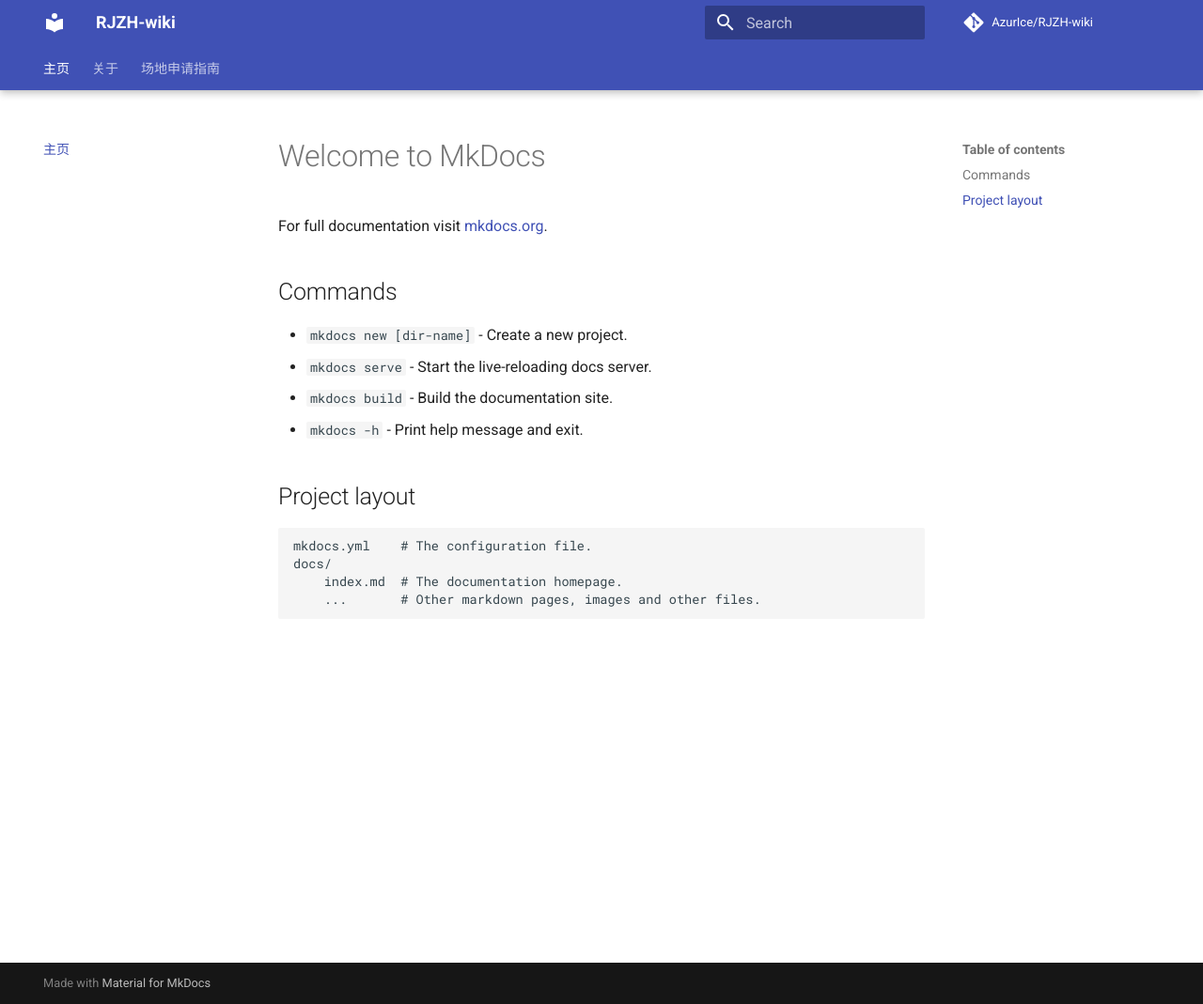
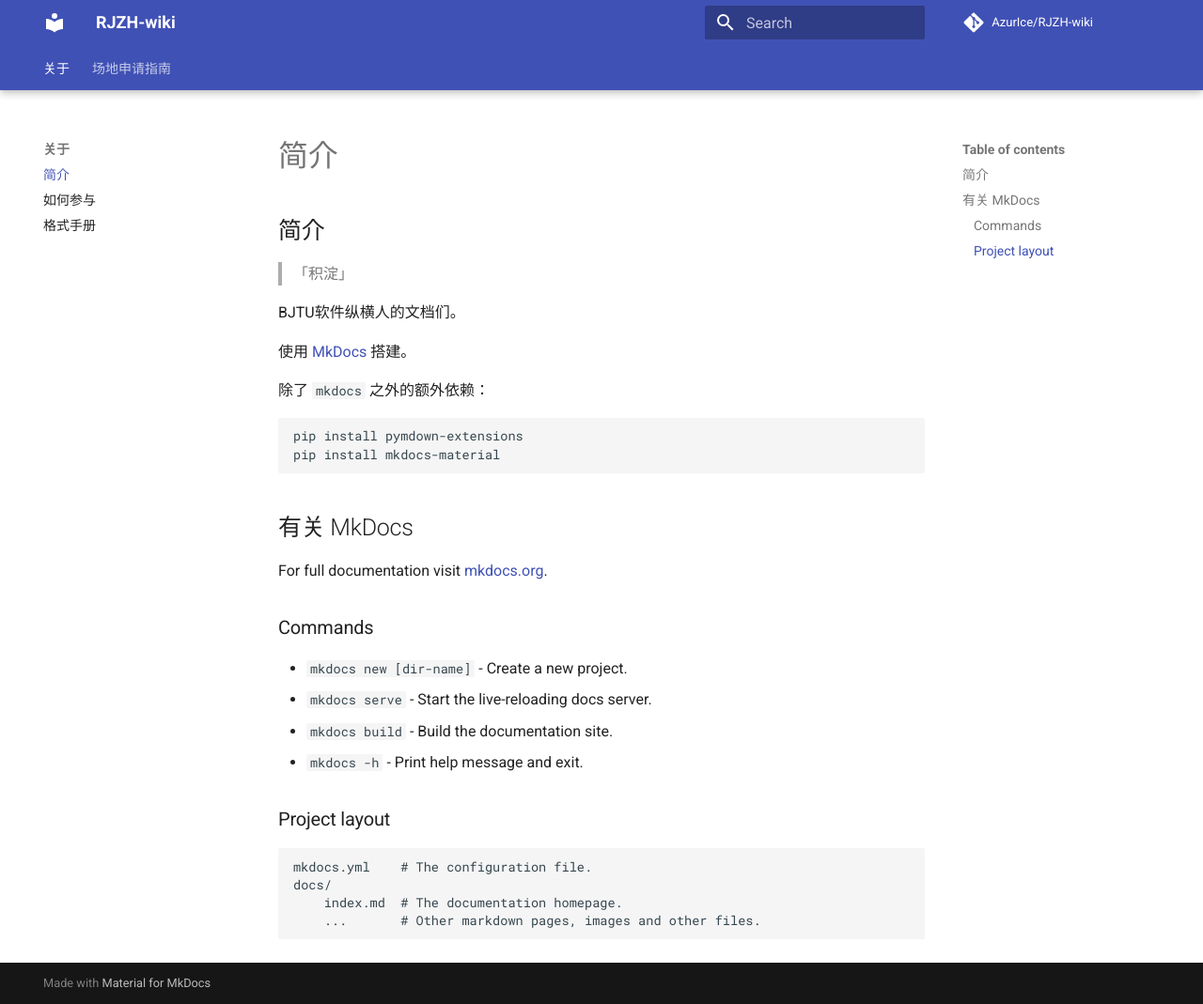
Before and after one commit to AzurIce/RJZH-wiki, an MkDocs documentation site: the page built from docs/index.md, in a window 1280 px wide and 1069 px high. Shown: the whole window at 94% size. Built offline with MkDocs 1.6.1 and Material for MkDocs 9.7.7, drawn with Linux system fonts in a browser that asks for light colours; comment, search, counter and statistics services are not loaded.

Commit message:
调整结构

````diff
--- a/docs/index.md
+++ b/docs/index.md
@@ -1,15 +1,31 @@
-# Welcome to MkDocs
+
+## 简介
+
+> 「积淀」
+
+BJTU软件纵横人的文档们。
+
+使用 [MkDocs](https://www.mkdocs.org/) 搭建。
+
+除了 `mkdocs` 之外的额外依赖：
+
+```shell
+pip install pymdown-extensions
+pip install mkdocs-material
+```
+
+## 有关 MkDocs
 
 For full documentation visit [mkdocs.org](https://www.mkdocs.org).
 
-## Commands
+### Commands
 
 * `mkdocs new [dir-name]` - Create a new project.
 * `mkdocs serve` - Start the live-reloading docs server.
 * `mkdocs build` - Build the documentation site.
 * `mkdocs -h` - Print help message and exit.
 
-## Project layout
+### Project layout
 
     mkdocs.yml    # The configuration file.
     docs/
--- a/mkdocs.yml
+++ b/mkdocs.yml
@@ -7,8 +7,10 @@
 
 # Contents
 nav:
-  - 主页: 'index.md'
-  - 关于: 'about.md'
+  - 关于:
+    - 简介: 'index.md'
+    - 如何参与: '简介/如何参与.md'
+    - 格式手册: '简介/格式手册.md'
   - 场地申请指南: '场地申请指南.md'
 
 # Theme
````
Also changed, not shown: docs/场地申请指南.md (+0 -2 lines), docs/简介/如何参与.md (renamed from docs/about.md, +0 -20 lines), docs/简介/格式手册.md (added, +1 -0 lines).
